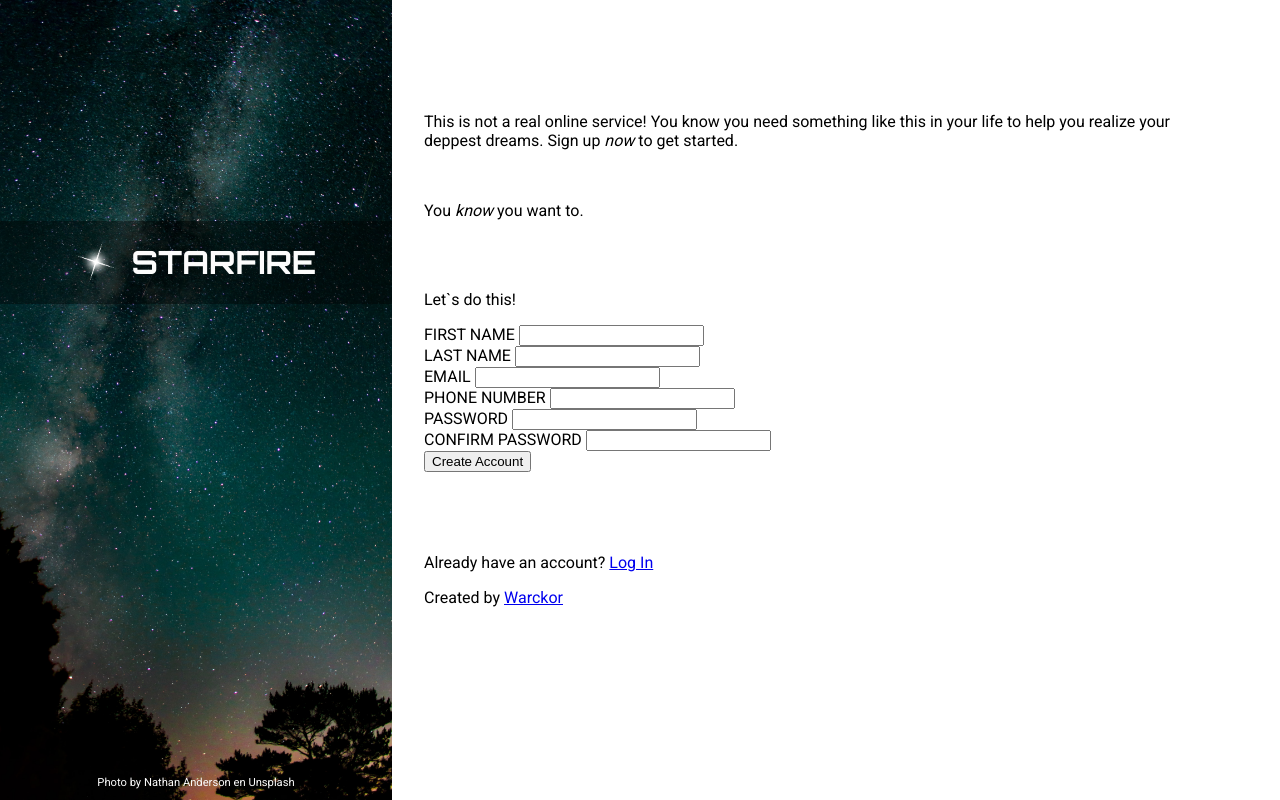
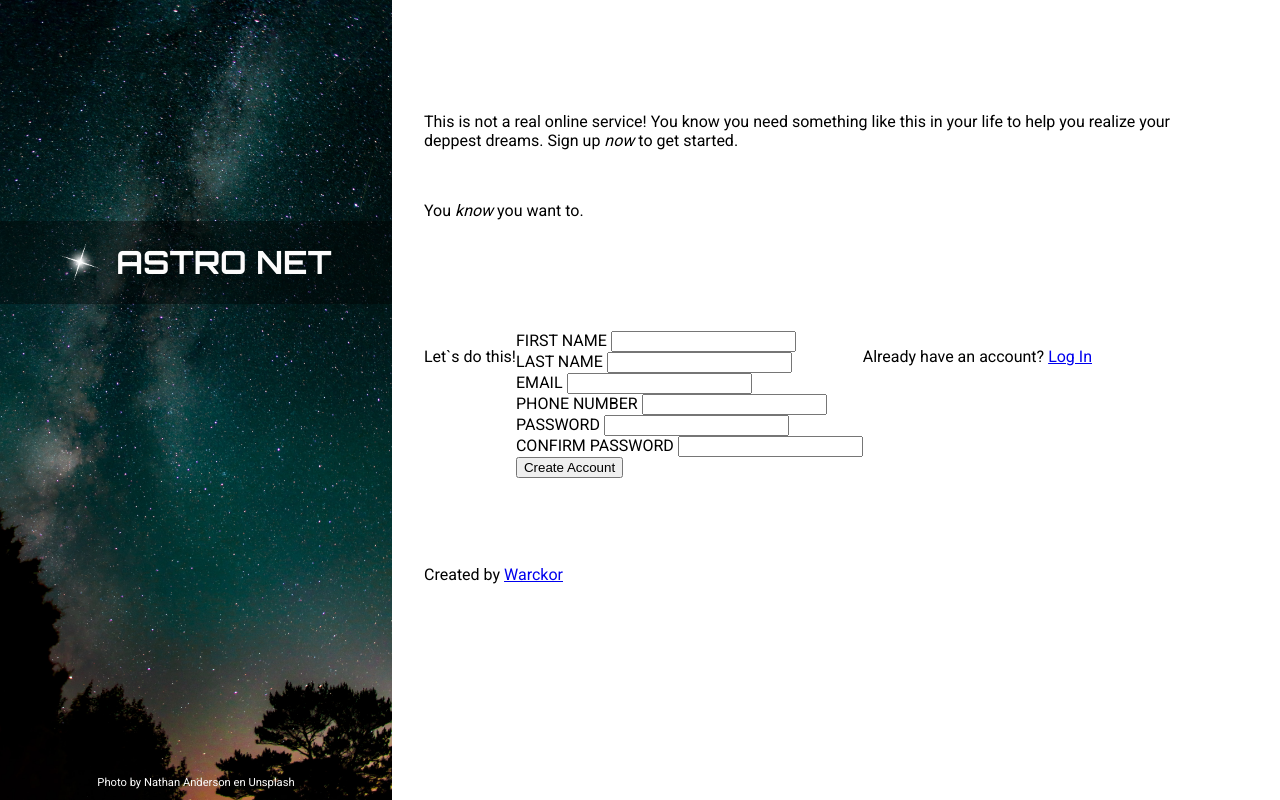
Before and after one commit to Warckor/sign-up-form, a website built with Vite: page index.html in a window 1280 px wide. Built offline with nearby package versions, Linux system fonts and the light colour scheme.

Commit message:
Change web name and add login favicon

```diff
--- a/index.html
+++ b/index.html
@@ -4,9 +4,10 @@
 <head>
   <meta charset="UTF-8" />
   <meta name="viewport" content="width=device-width, initial-scale=1.0" />
+  <link rel="shortcut icon" href="./assets/login.png" type="image/x-icon">
   <script type="module" src="/main.js" defer></script>
   <link rel="stylesheet" href="/style.css" />
-  <title>Mike's Project</title>
+  <title>Astro Net</title>
 </head>
 
 <body>
@@ -15,7 +16,7 @@
       <div class="title">
         <div class="title-container">
           <img src="./assets/star.png" alt="Project logo. Represents odin with the project name." />
-          <h1>STARFIRE</h1>
+          <h1>ASTRO NET</h1>
         </div>
       </div>
       <p id="credits">Photo by <a
@@ -30,11 +31,10 @@
           you realize your deppest dreams. Sign up <em>now</em> to get started.</p>
         <br>
         <p>You <em>know</em> you want to.</p>
-        <br>
-        <br>
-        <p>Let`s do this!</p>
+
       </div>
       <div class="form">
+        <p>Let`s do this!</p>
         <form action="" method="post">
           <div class="form-data">
             <div class="name">
@@ -64,8 +64,8 @@
           </div>
           <button type="submit">Create Account</button>
         </form>
+        <p>Already have an account? <a href="/">Log In</a></p>
       </div>
-      <p>Already have an account? <a href="/">Log In</a></p>
       <div class="footer">
         Created by <a href="https://github.com/warckor">Warckor</a>
       </div>
```
